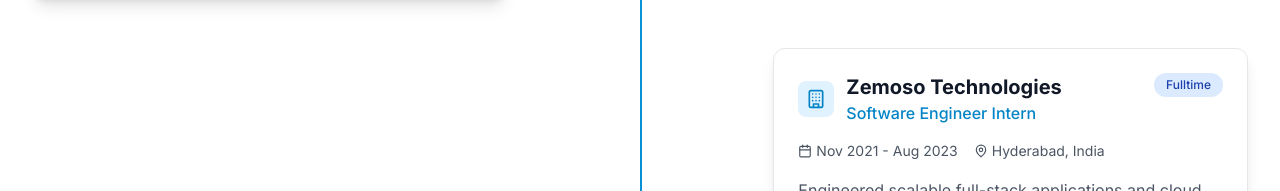
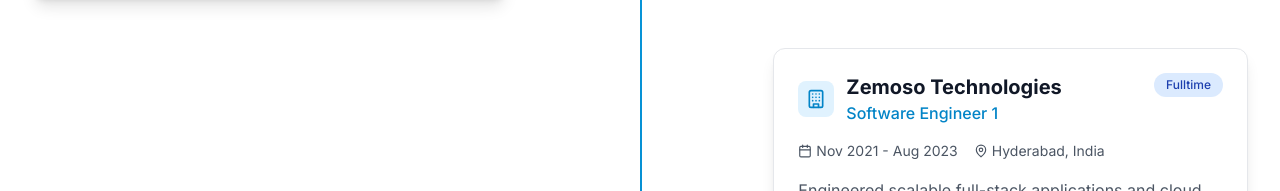
Before and after one commit to Sailokeshg/portfolio-app, a React (Create React App) app: page / in a window 1280 px wide. Shown: the part 4600-4791 px from the top of the page. Built offline with nearby package versions, Linux system fonts and the light colour scheme.

Commit message:
feat: upated experience

```diff
--- a/src/data/portfolio.js
+++ b/src/data/portfolio.js
@@ -75,7 +75,7 @@
   {
     id: 2,
     company: "Zemoso Technologies",
-    position: "Software Engineer Intern",
+    position: "Software Engineer 1",
     duration: "Nov 2021 - Aug 2023",
     location: "Hyderabad, India",
     type: "Fulltime",
```
